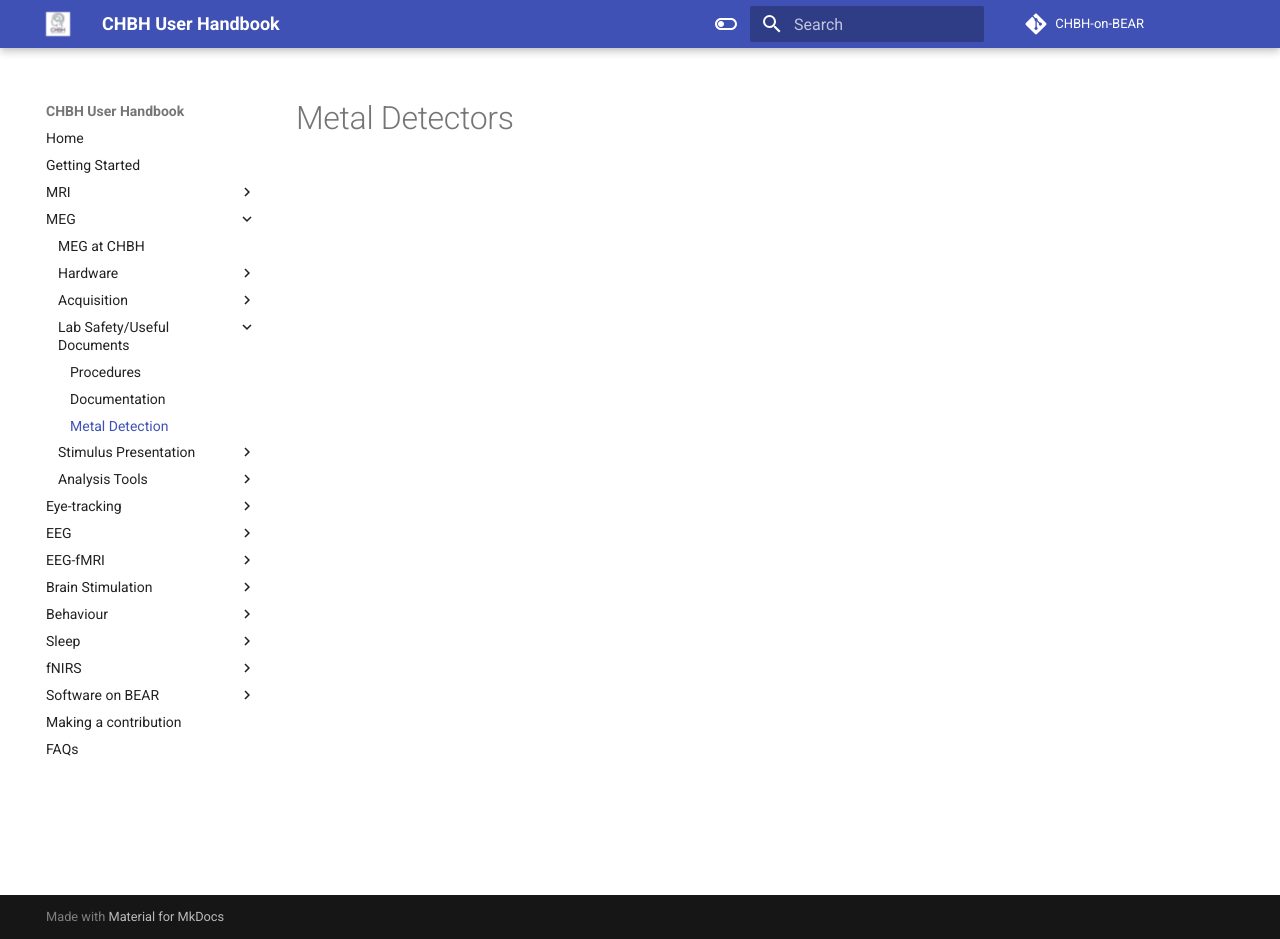
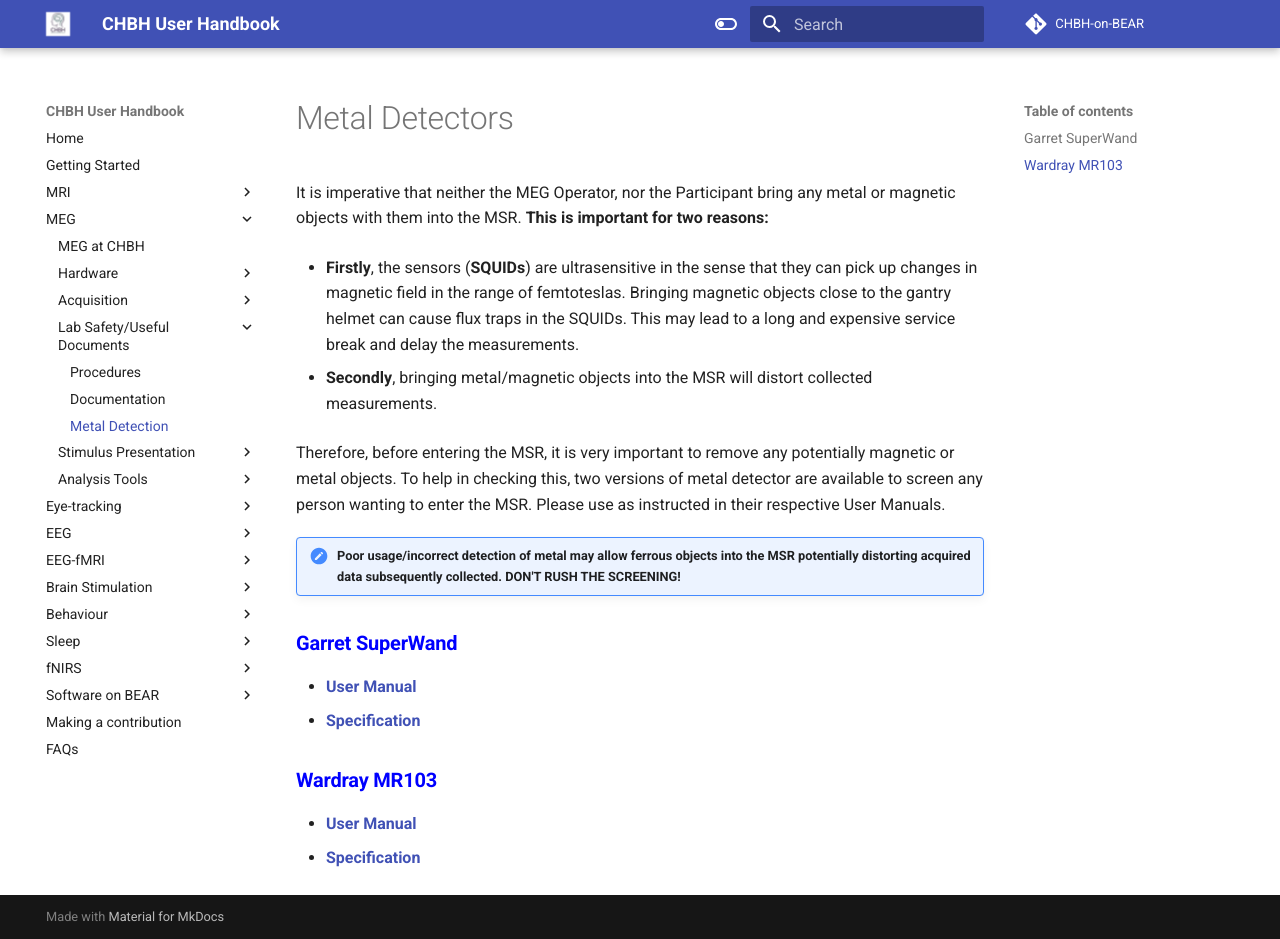
Before and after one commit to chbh-opensource/chbh-on-bear, an MkDocs documentation site: the page built from docs/meg/labsafety/metal_detectors.md, in a window 1280 px wide and 939 px high. Built offline with MkDocs 1.6.1 and Material for MkDocs 9.7.7, drawn with Linux system fonts in a browser that asks for light colours; comment, search, counter and statistics services are not loaded.

Commit message:
Finished Metal Detection repo

```diff
--- a/docs/meg/labsafety/metal_detectors.md
+++ b/docs/meg/labsafety/metal_detectors.md
@@ -1 +1,24 @@
 # Metal Detectors
+
+It is imperative that neither the MEG Operator, nor the Participant bring any metal or magnetic objects with them into the MSR.
+**This is important for two reasons:**
+
+* **Firstly**, the sensors (**SQUIDs**) are ultrasensitive in the sense that they can pick up changes in magnetic field in the range of femtoteslas.
+Bringing magnetic objects close to the gantry helmet can cause flux traps in the SQUIDs. This may lead to a long and expensive service break and delay the measurements.
+
+* **Secondly**, bringing metal/magnetic objects into the MSR will distort collected measurements.
+
+Therefore, before entering the MSR, it is very important to remove any potentially magnetic or metal objects.
+To help in checking this, two versions of metal detector are available to screen any person wanting to enter the MSR. Please use as instructed in their respective User Manuals.
+
+!!! note "Poor usage/incorrect detection of metal may allow ferrous objects into the MSR potentially distorting acquired data subsequently collected. DON'T RUSH THE SCREENING!"
+
+### **<span style="color:blue">Garret SuperWand</span>**
+
+- **[User Manual](../../meg/pdfs/Garrett_Superwand_Manual.pdf)**
+- **[Specification](../../meg/pdfs/Garrett_Superwand_Specification.pdf)**
+
+### **<span style="color:blue">Wardray MR103</span>**
+
+- **[User Manual](../../meg/pdfs/Wardray_MR103_Manual.pdf)**
+- **[Specification](../../meg/pdfs/Wardray_MR103_Specification.pdf)**
```
Also changed, not shown: docs/meg/hardware/safety.md (+1 -1 lines).
